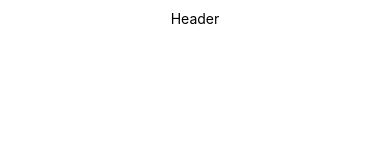
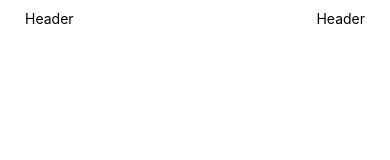
Before and after one commit to greatkene/stuff-lender, a React Native app: screen / in a window 390 px wide. Shown: the top 160 px of the page. Built offline with nearby package versions, Linux system fonts and the light colour scheme.

Commit message:
feat: reusable screen component setup

```diff
--- a/App.js
+++ b/App.js
@@ -3,17 +3,10 @@ import HomeScreen from "./app/screens/HomeScreen";
 
 export default function App() {
   return (
-    <View style={styles.container}>
+    <View>
       <HomeScreen />
     </View>
   );
 }
 
-const styles = StyleSheet.create({
-  container: {
-    flex: 1,
-    backgroundColor: "#fff",
-    alignItems: "center",
-    justifyContent: "center",
-  },
-});
+const styles = StyleSheet.create({});
--- a/app/components/Screen.jsx
+++ b/app/components/Screen.jsx
@@ -7,9 +7,9 @@ const Screen = ({ children, color }) => {
     <View
       style={{
         flex: 1,
-        paddingTop: Constants.statusBarHeight + 10,
-        paddingHorizontal: 20,
+        marginTop: Constants.statusBarHeight + 10,
         backgroundColor: color,
+        marginHorizontal: 25,
       }}
     >
       {children}
--- a/app/components/home/Header.jsx
+++ b/app/components/home/Header.jsx
@@ -3,7 +3,8 @@ import React from "react";
 
 const Header = () => {
   return (
-    <View>
+    <View style={styles.wrapper}>
+      <Text>Header</Text>
       <Text>Header</Text>
     </View>
   );
@@ -11,4 +12,12 @@ const Header = () => {
 
 export default Header;
 
-const styles = StyleSheet.create({});
+const styles = StyleSheet.create({
+  wrapper: {
+    display: "flex",
+    flexDirection: "row",
+    justifyContent: "space-between",
+    position: "absolute",
+    width: "100%",
+  },
+});
```
